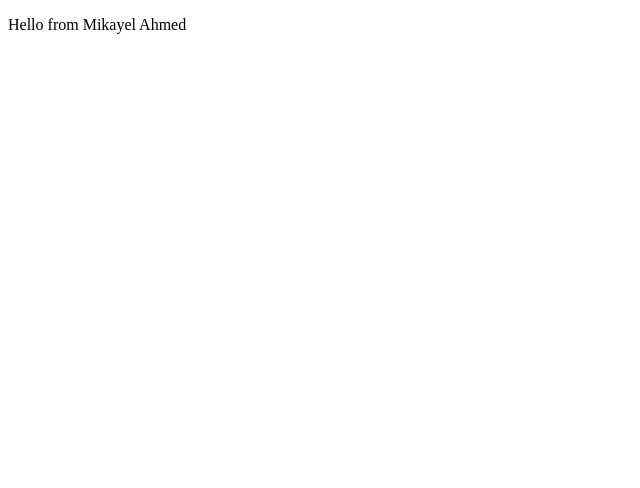
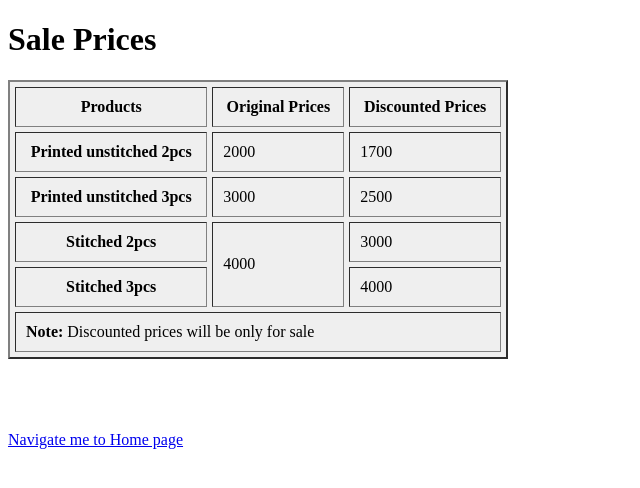
Before and after one commit to Ahmed61289/testbootcamp, a plain HTML site: page index.html in a window 1280 px wide. Shown: the whole page, without its empty margins (0-640 px from the left). Drawn offline with Linux system fonts and the light colour scheme.

Commit message:
Update index.html

```diff
--- a/index.html
+++ b/index.html
@@ -6,8 +6,43 @@
     <title>Test Bootcamp deploy</title>
 </head>
 <body>
-    <div>
-        <p>Hello from Mikayel Ahmed</p>
-    </div>
+    <h1>Sale Prices</h1>
+    <table width="500"border="2" bgcolor=efefef cellpadding="10" cellspacing="5">
+        <thead>
+            <tr>
+                <th>Products</th>
+                <th>Original Prices</th>
+                <th>Discounted Prices</th>
+            </tr>
+        </thead>
+        <tbody>
+            <tr>
+                <th>Printed unstitched 2pcs</th>
+                <td>2000</td>
+                <td>1700</td>
+            </tr>
+            <tr>
+                <th>Printed unstitched 3pcs</th>
+                <td>3000</td>
+                <td>2500</td>
+            </tr>
+            <tr>
+                <th>Stitched 2pcs</th>
+                <td rowspan="2">4000</td>
+                <td>3000</td>
+            </tr>
+            <tr>
+                <th>Stitched 3pcs</th>
+                <td>4000</td>
+            </tr>
+        </tbody>
+        <tfoot>
+            <tr>
+                <td colspan="3"><b>Note:</b> Discounted prices will be only for sale</td>
+            </tr>
+        </tfoot>
+    </table>
+    <br /><br /><br /><br />
+    <a href="../../../index.html">Navigate me to Home page</a>
 </body>
 </html>
```
